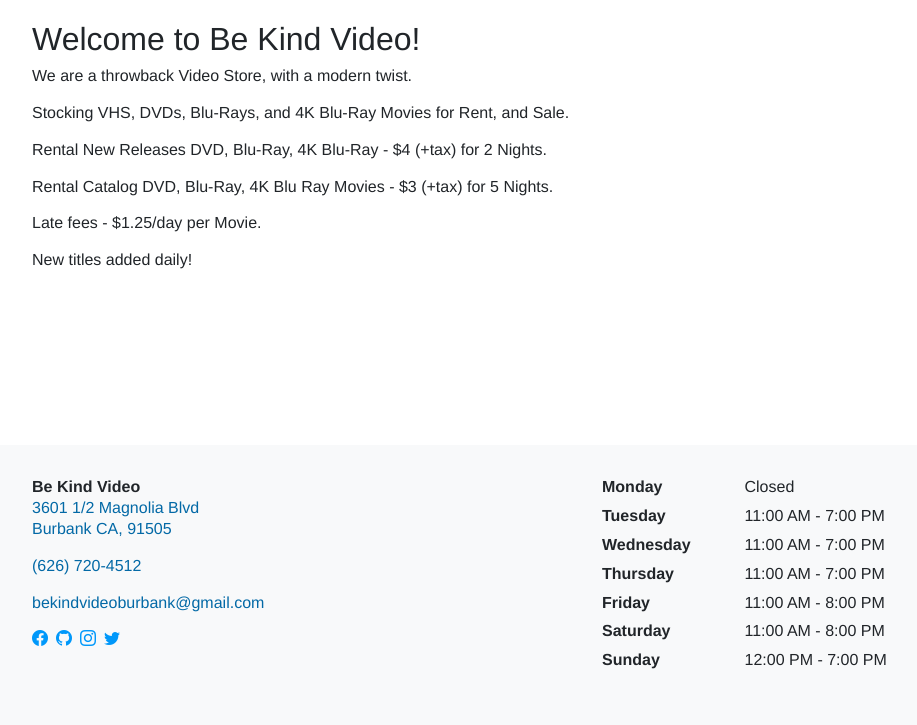
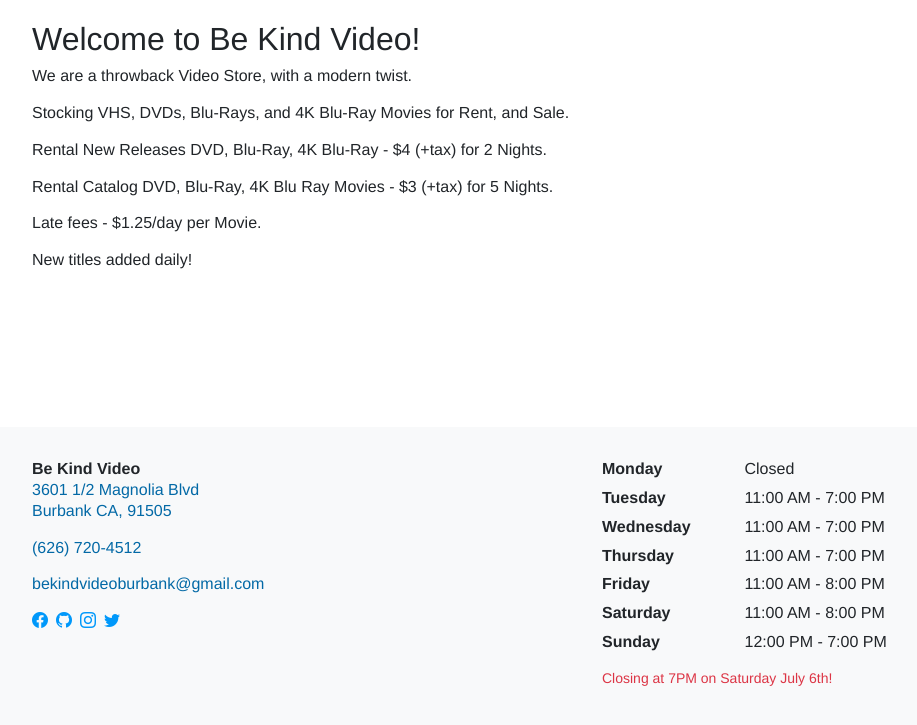
Before and after one commit to arenoir/be-kind-video, a Jekyll site: the page built from index.markdown, in a window 1280 px wide, cut to the strip 157-882 px from the top of the page. Shown: the whole strip, without its empty margins (50-967 px from the left). Built offline with Jekyll 4.4.1, drawn with Linux system fonts in a browser that asks for light colours.

Commit message:
Update hours.yml
July 6th hours update

```diff
--- a/_data/hours.yml
+++ b/_data/hours.yml
@@ -15,4 +15,4 @@
     description: '11:00 AM - 8:00 PM'
   - name: Sunday
     description: '12:00 PM - 7:00 PM'
-note:
+note: Closing at 7PM on Saturday July 6th!
```
